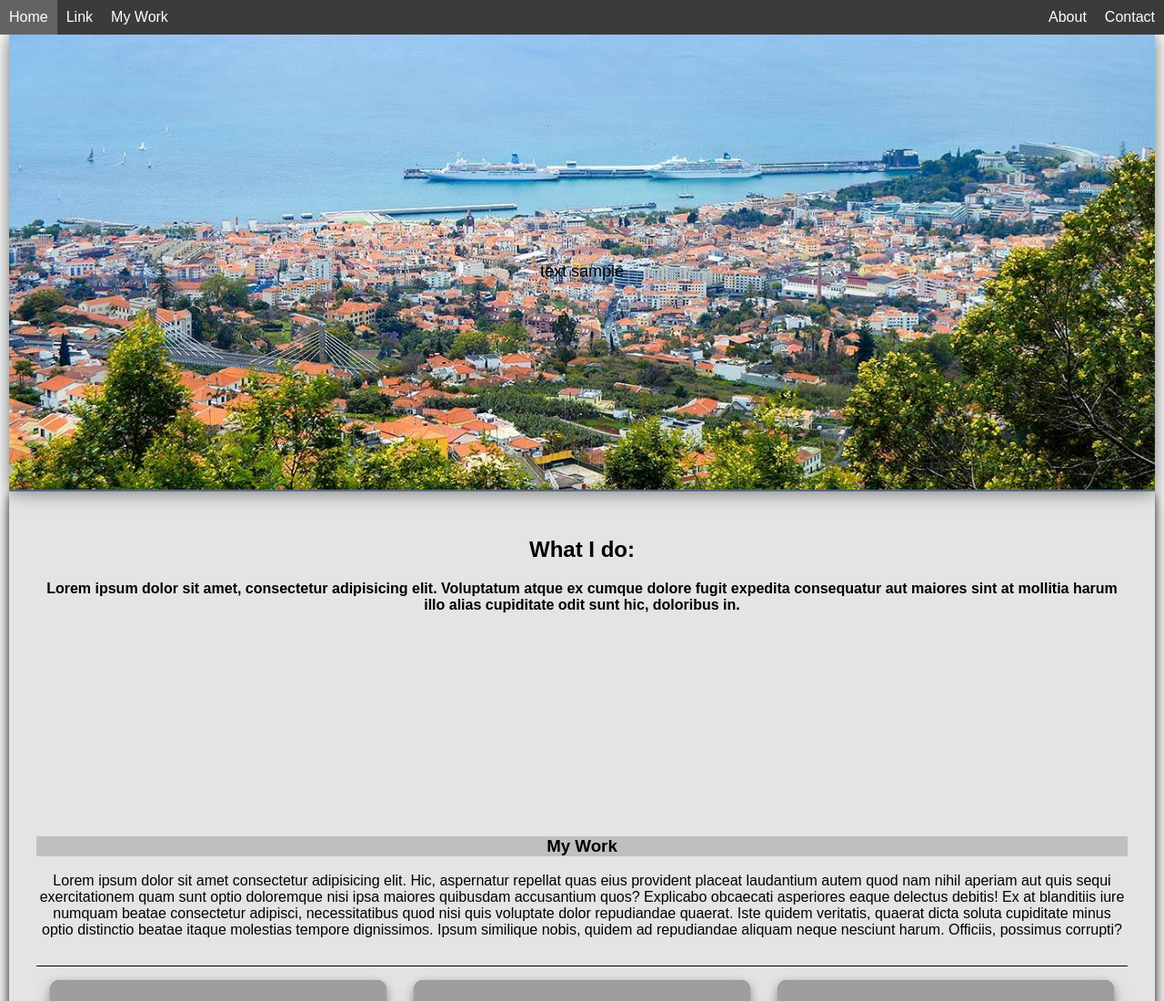
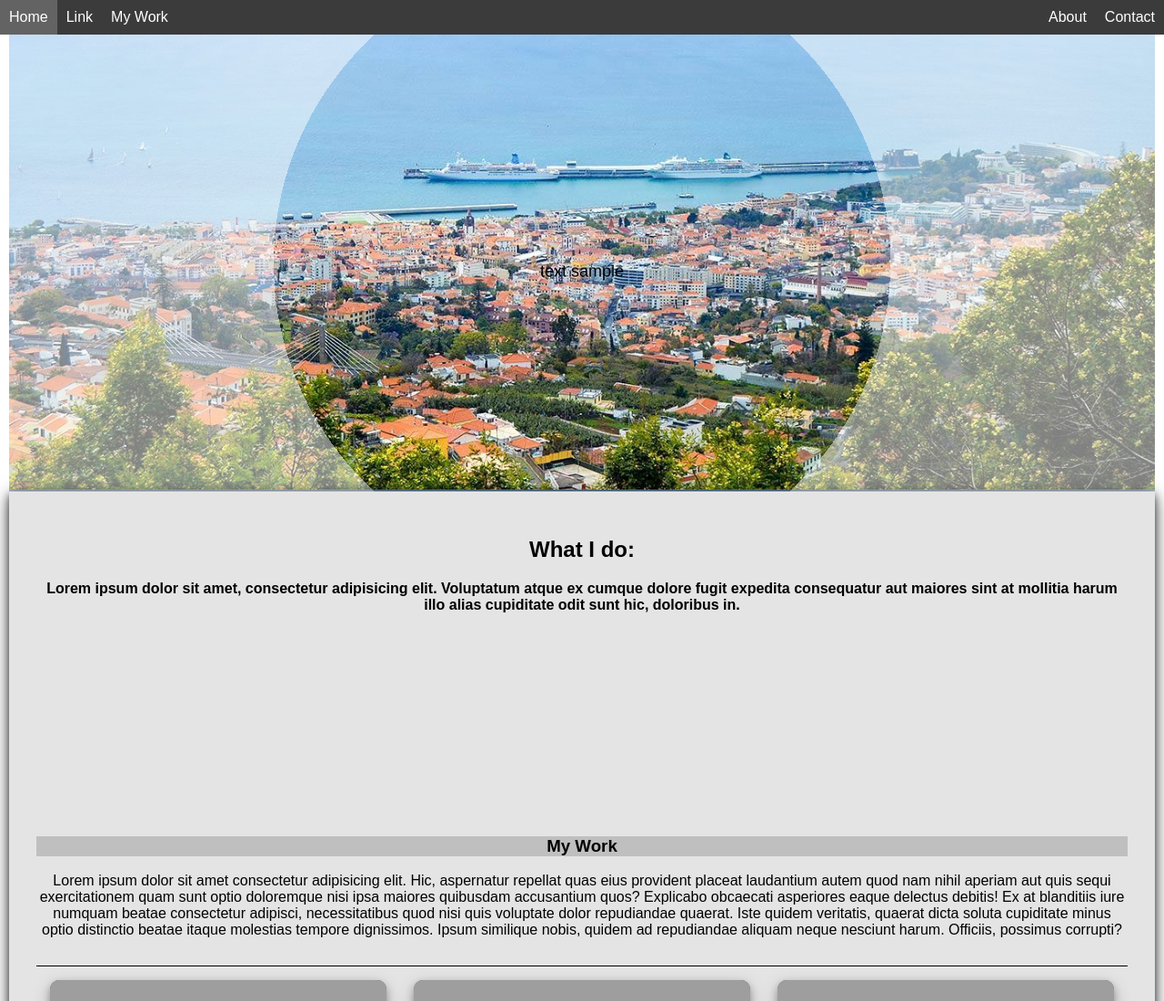
Before and after one commit to OliveiraJorro/Dad-s-Webpage, a plain HTML site: page index.html in a window 1280 px wide. Shown: the top 1100 px of the page at 91% size. Drawn offline with Linux system fonts and the light colour scheme; grey boxes are pictures that could not be loaded.

Commit message:
Update style.css

```diff
--- a/style.css
+++ b/style.css
@@ -216,6 +216,8 @@ main{
   border-bottom:rgba(44, 44, 44, 0.425) 2px solid ;
   box-shadow: 0 0 20px 0 rgba(0, 0, 0, 0.6);
   z-index: -1;
+  -webkit-mask-image: radial-gradient(circle, black 50%, rgba(0, 0, 0, 0.5) 50%);
+  mask-image: radial-gradient(circle, black 50%, rgba(0, 0, 0, 0.5) 50%);
 }
 
 .center {
```
